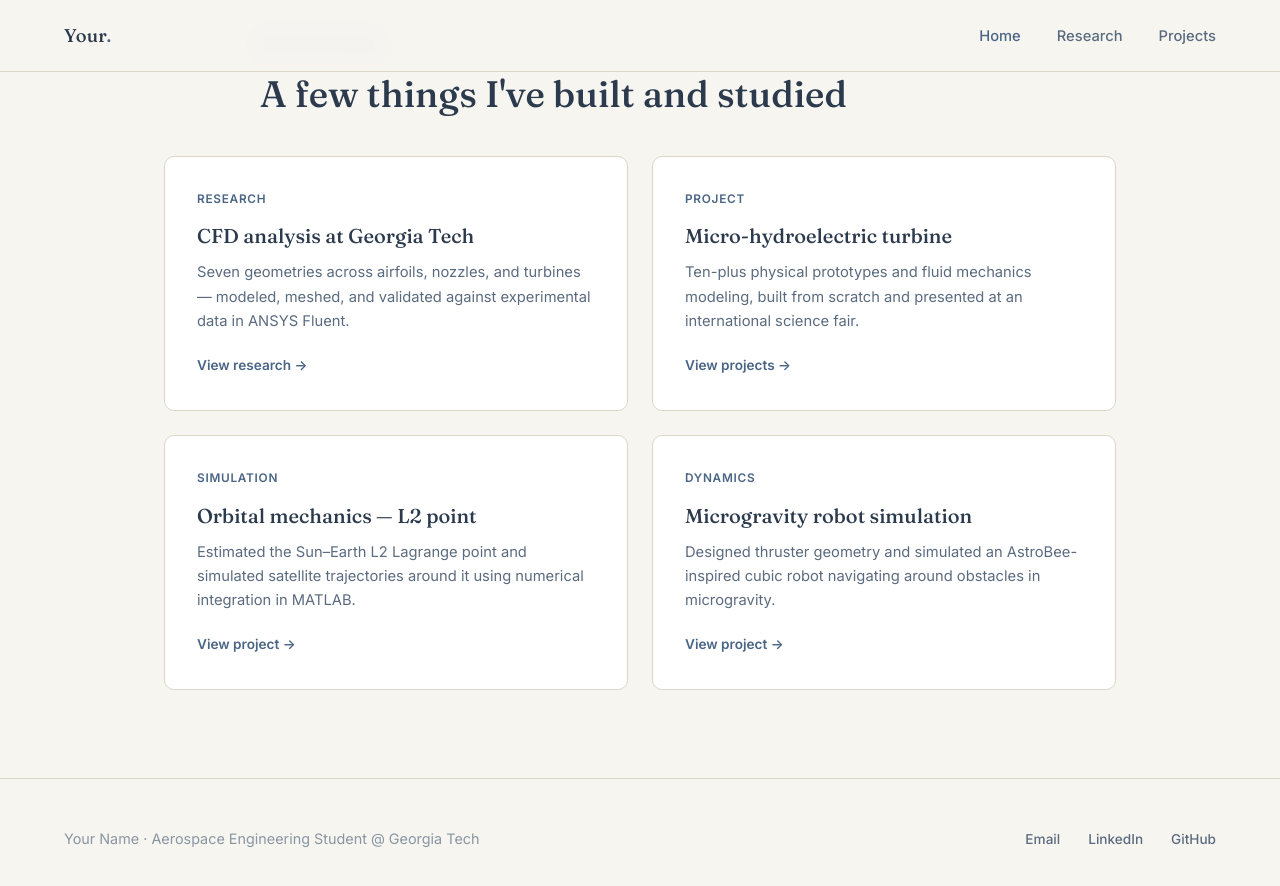
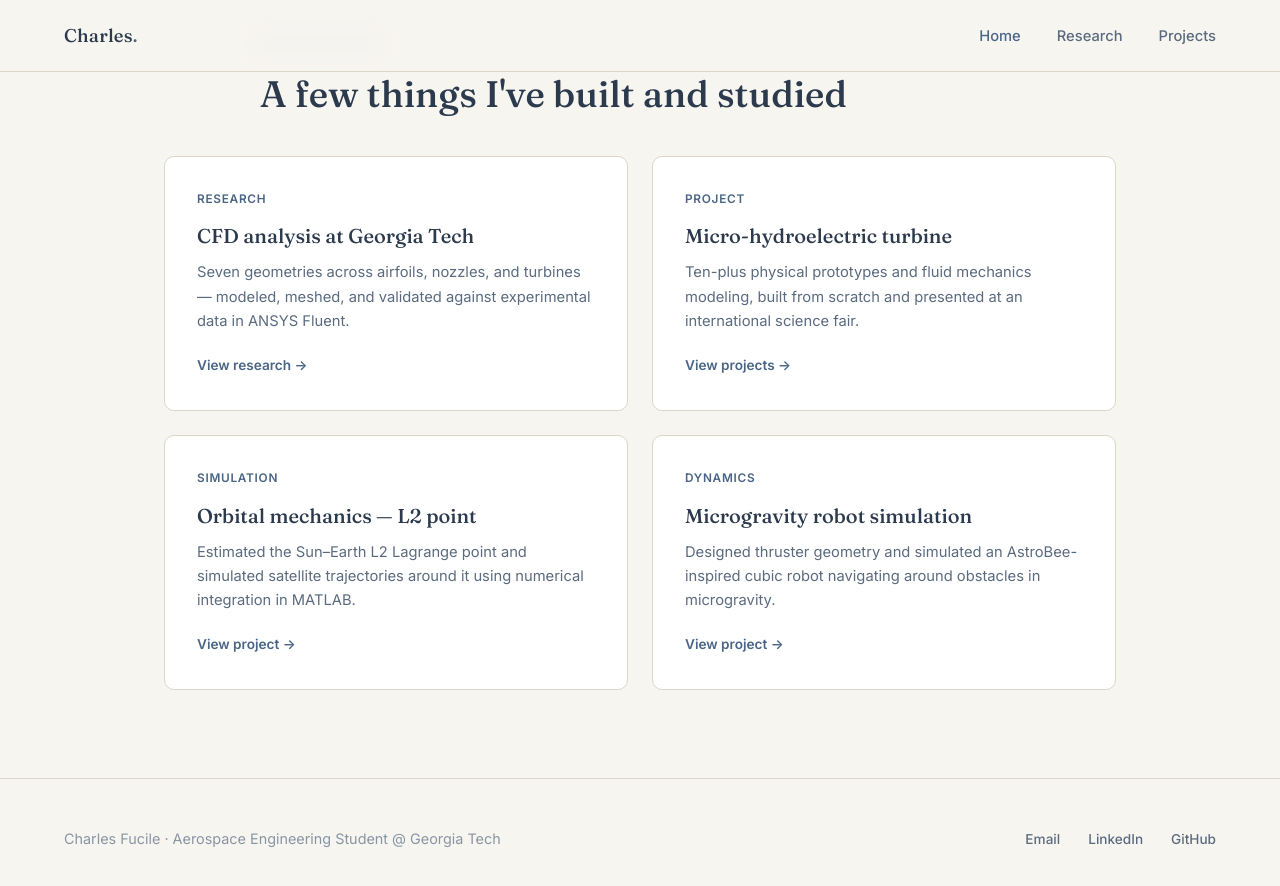
Before and after one commit to cfucile3/Portfolio, a Jekyll site: the page built from index.html, in a window 1280 px wide and 900 px high, scrolled down 1291 px. Shown: the top 886 px of the window. Built offline with Jekyll 4.4.1, drawn with Linux system fonts in a browser that asks for light colours.

Commit message:
Update _config.yml

```diff
--- a/_config.yml
+++ b/_config.yml
@@ -1,14 +1,14 @@
-title: "Your Name"
+title: "Charles Fucile"
 description: "Aerospace Engineering Student @ Georgia Tech"
-url: "https://yourusername.github.io"
+url: "https://cfucile3.github.io"
 baseurl: ""
 
 author:
-  name: "Your Name"
+  name: "Charles Fucile"
   bio: "Aerospace Engineering @ Georgia Tech"
-  email: "your.email@gatech.edu"
-  linkedin: "https://linkedin.com/in/yourprofile"
-  github: "https://github.com/yourusername"
+  email: "cfucile3@gatech.edu"
+  linkedin: "https://linkedin.com/in/charles-fucile"
+  github: "https://github.com/cfucile3"
 
 markdown: kramdown
 highlighter: rouge
```
